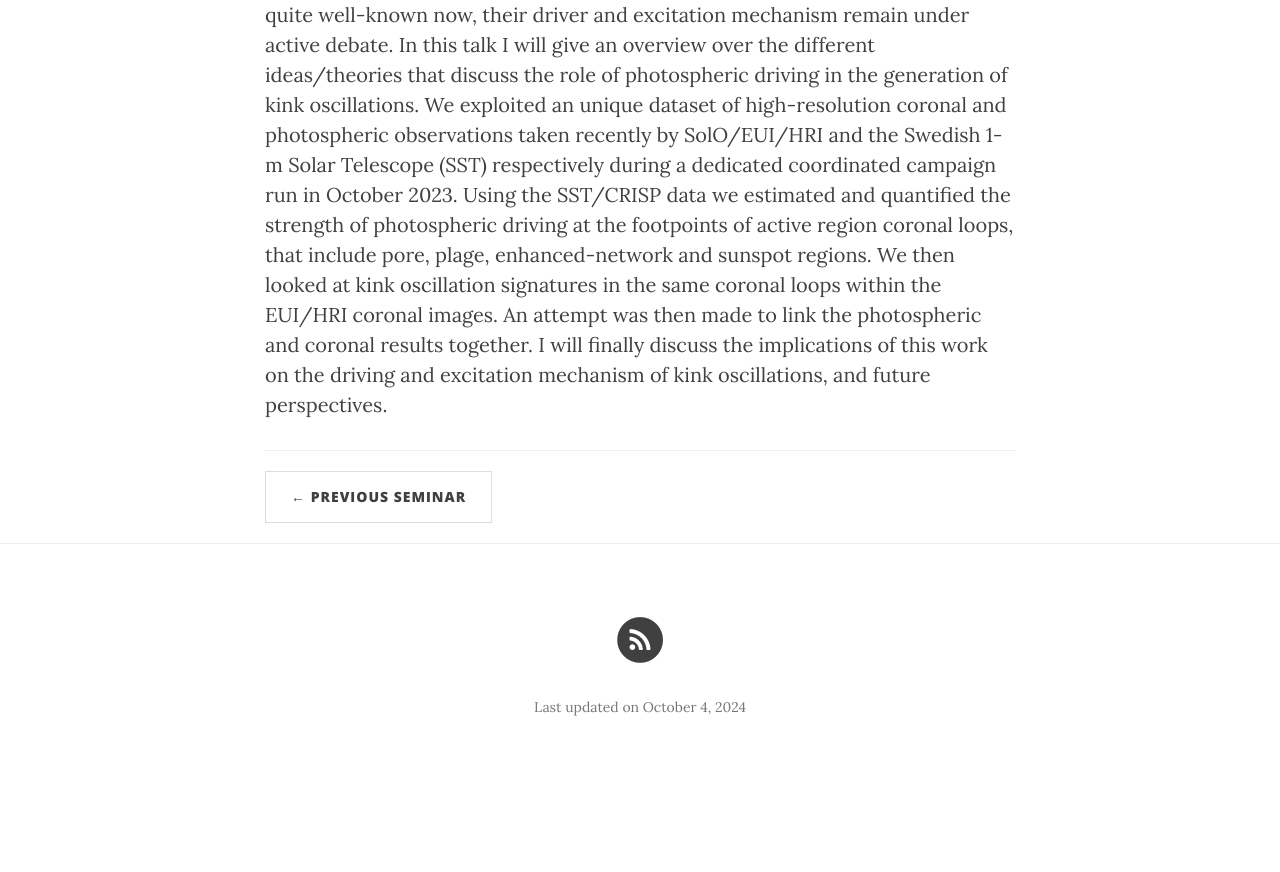
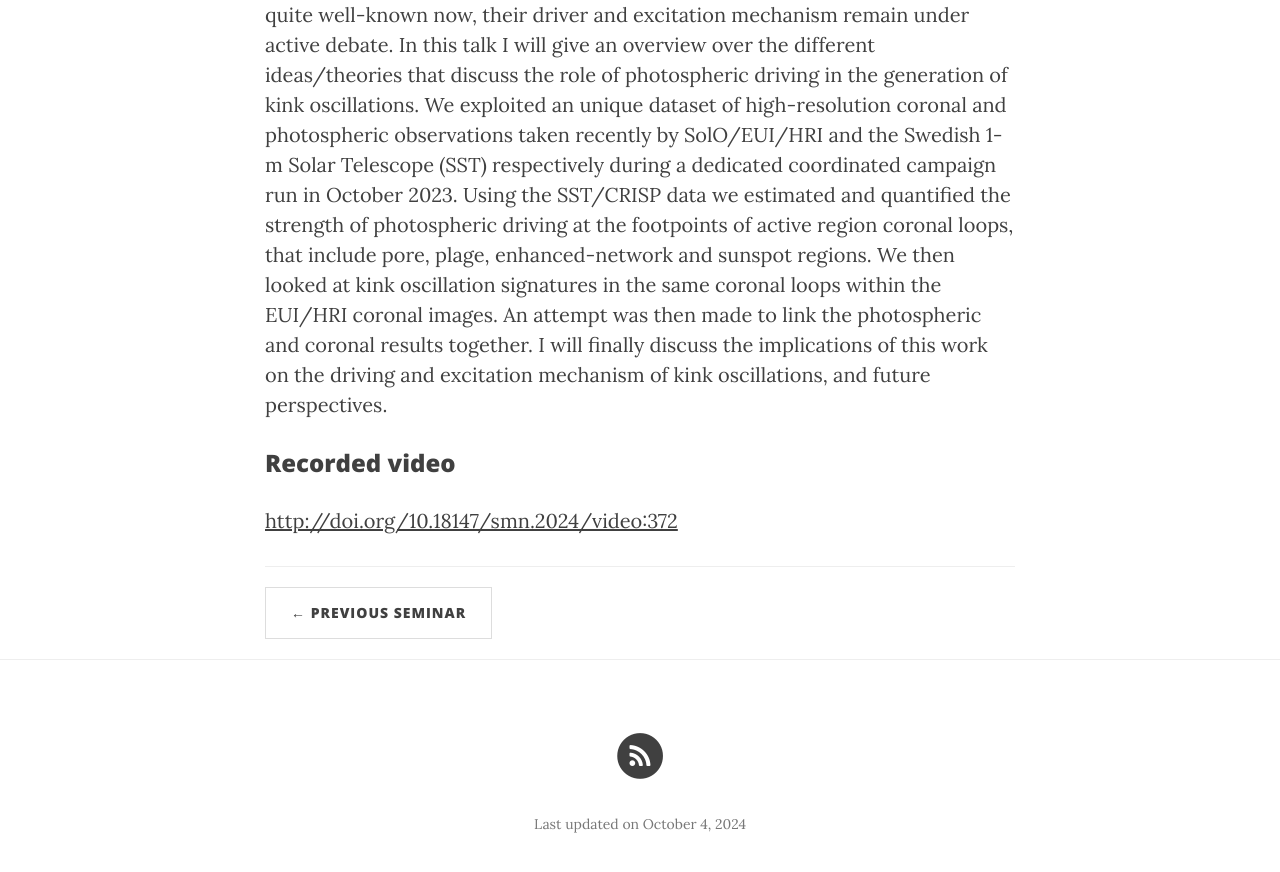
Before and after one commit to ITA-Solar/espos, a Jekyll site: the page built from _posts/2024-10-03-Poirier.md, in a window 1280 px wide and 900 px high, scrolled down 927 px. Shown: the top 872 px of the window. Built offline with Jekyll 4.4.1, drawn with Linux system fonts in a browser that asks for light colours; nearby versions of some CDN libraries; before the commit the page ends 1710 px from its top, so only the background shows below that.

Commit message:
Update 2024-10-03-Poirier.md

```diff
--- a/_posts/2024-10-03-Poirier.md
+++ b/_posts/2024-10-03-Poirier.md
@@ -10,3 +10,6 @@ published:  true
 
 ## Abstract
 Sustained kink oscillations in coronal loops have long been observed in TRACE, SDO/AIA, and more recently in SolO/EUI images. Although their properties are quite well-known now, their driver and excitation mechanism remain under active debate. In this talk I will give an overview over the different ideas/theories that discuss the role of photospheric driving in the generation of kink oscillations. We exploited an unique dataset of high-resolution coronal and photospheric observations taken recently by SolO/EUI/HRI and the Swedish 1-m Solar Telescope (SST) respectively during a dedicated coordinated campaign run in October 2023. Using the SST/CRISP data we estimated and quantified the strength of photospheric driving at the footpoints of active region coronal loops, that include pore, plage, enhanced-network and sunspot regions. We then looked at kink oscillation signatures in the same coronal loops within the EUI/HRI coronal images. An attempt was then made to link the photospheric and coronal results together. I will finally discuss the implications of this work on the driving and excitation mechanism of kink oscillations, and future perspectives.
+
+### Recorded video
+[http://doi.org/10.18147/smn.2024/video:372](http://doi.org/10.18147/smn.2024/video:372)
```
